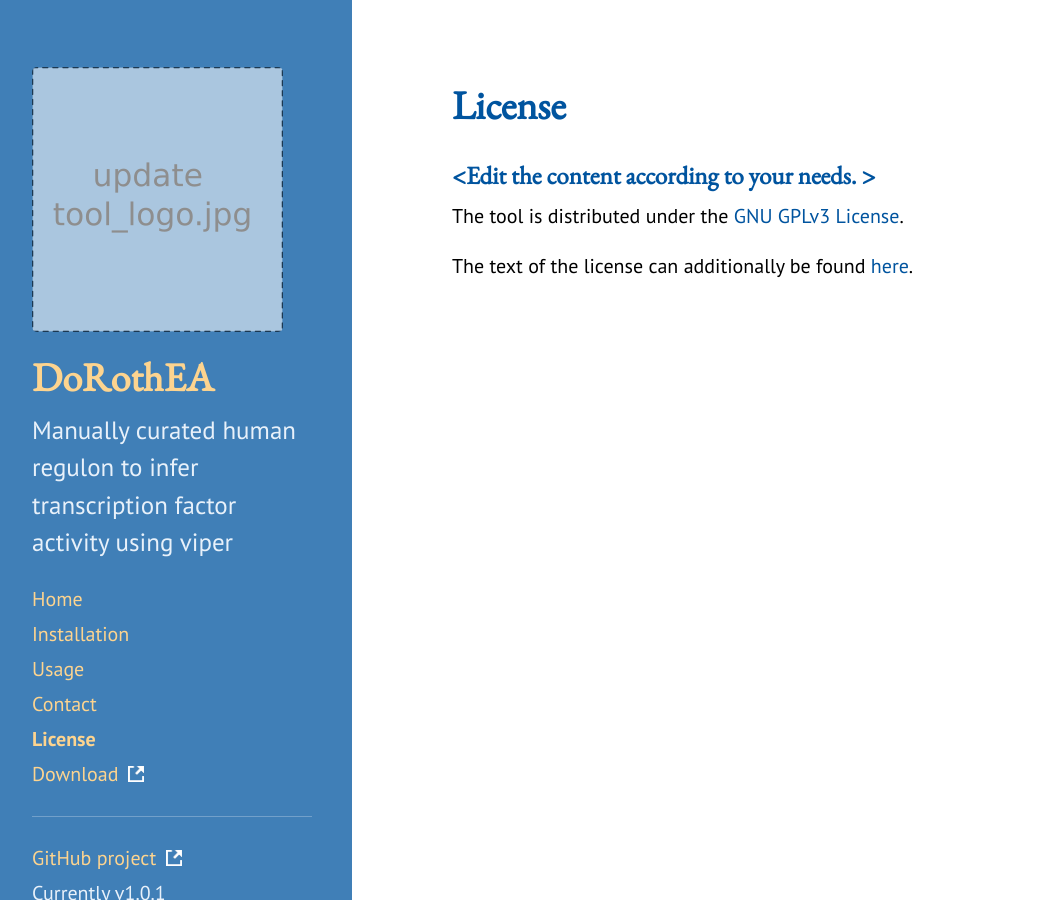
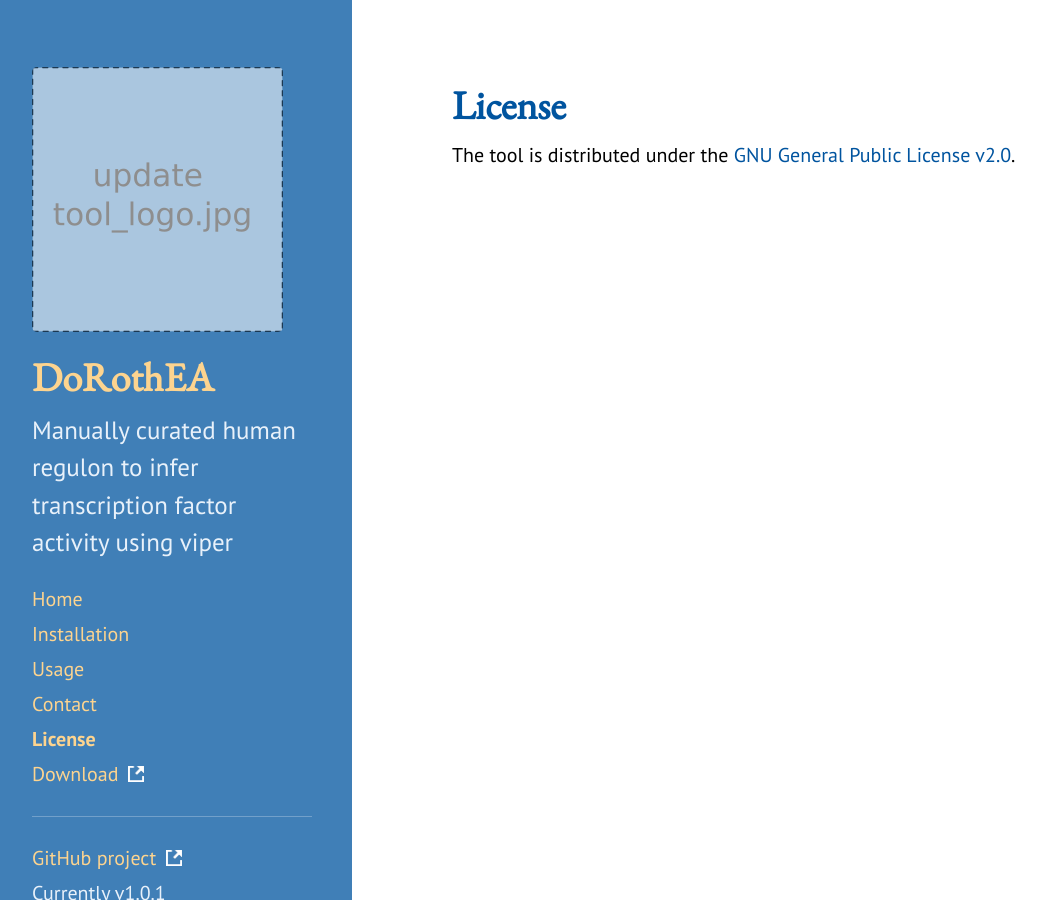
Before and after one commit to saezlab/dorothea, a Jekyll site: the page built from 4_license.md, in a window 1280 px wide. Shown: the whole page, without its empty margins (8-1053 px from the left). Built offline with Jekyll 4.4.1, drawn with Linux system fonts in a browser that asks for light colours.

Commit message:
Update 4_license.md

```diff
--- a/4_license.md
+++ b/4_license.md
@@ -2,7 +2,4 @@
 layout: page
 title: License
 ---
-### \<Edit the content according to your needs. \>
-The tool is distributed under the [GNU GPLv3 License](https://www.gnu.org/licenses/gpl-3.0.de.html).
-
-The text of the license can additionally be found [here](https://github.com/saezlab/kinact/blob/master/LICENSE.txt).
+The tool is distributed under the [GNU General Public License v2.0](https://www.gnu.org/licenses/gpl-2.0.de.html).
```
